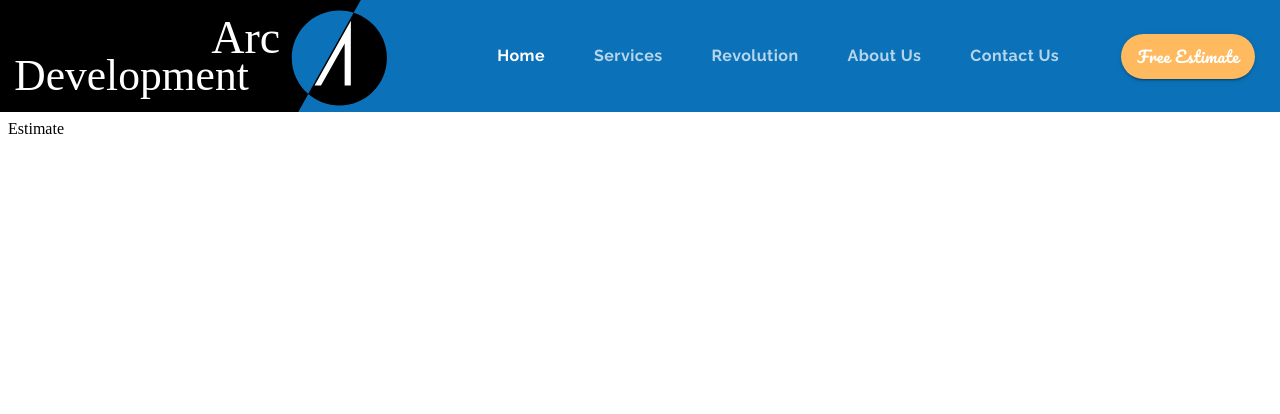
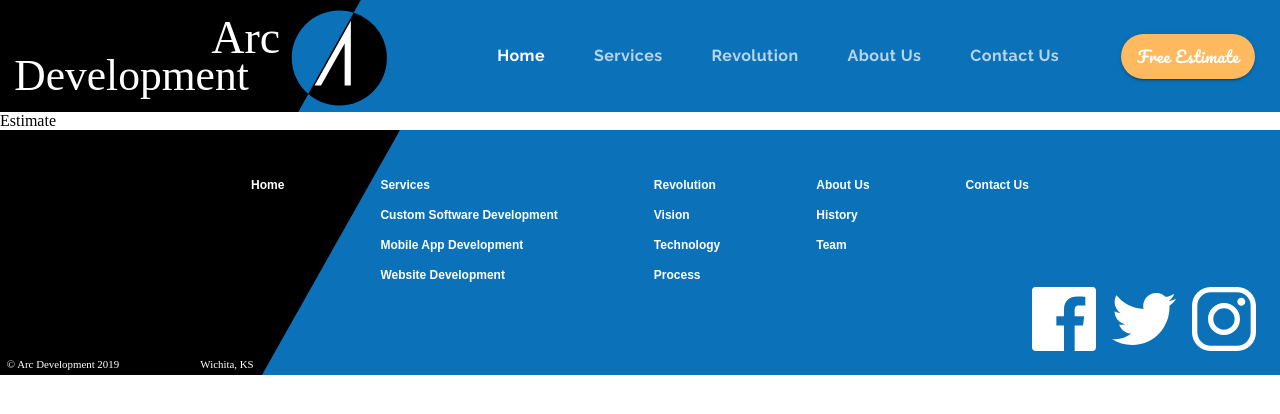
Before and after one commit to hyhong-code/learn-MUI, a React (Create React App) app: page /estimate in a window 1280 px wide. Shown: the top 414 px of the page. Built offline with nearby package versions, Linux system fonts and the light colour scheme.

Commit message:
Add footer, practice Mui Grid

```diff
--- a/public/index.html
+++ b/public/index.html
@@ -9,7 +9,6 @@
       name="description"
       content="Web site created using create-react-app"
     />
-    <link rel="apple-touch-icon" href="%PUBLIC_URL%/logo192.png" />
     <!--
       manifest.json provides metadata used when your web app is installed on a
       user's mobile device or desktop. See https://developers.google.com/web/fundamentals/web-app-manifest/
@@ -29,7 +28,7 @@
     />
     <title>Arc Development</title>
   </head>
-  <body>
+  <body style="margin: 0;">
     <noscript>You need to enable JavaScript to run this app.</noscript>
     <div id="root"></div>
     <!--
--- a/src/components/App.js
+++ b/src/components/App.js
@@ -1,17 +1,30 @@
-import React from "react";
+import React, { useState } from "react";
 import { ThemeProvider } from "@material-ui/styles";
 import { BrowserRouter, Route, Switch } from "react-router-dom";
 
 import Header from "./ui/Header";
+import Footer from "./ui/Footer";
 import Theme from "./ui/Theme";
 
 const App = () => {
+  const [value, setValue] = useState(0);
+  const [selectedIndex, setSelectedIndex] = useState(0);
+
   return (
     <ThemeProvider theme={Theme}>
       <BrowserRouter>
-        <Header />
+        <Header
+          value={value}
+          setValue={setValue}
+          selectedIndex={selectedIndex}
+          setSelectedIndex={setSelectedIndex}
+        />
         <Switch>
-          <Route exact path="/" component={() => <div>Home</div>} />
+          <Route
+            exact
+            path="/"
+            component={() => <div style={{ height: 1500 }}>Home</div>}
+          />
           <Route exact path="/services" component={() => <div>Services</div>} />
           <Route
             exact
@@ -33,6 +46,12 @@
           <Route exact path="/contact" component={() => <div>Contact</div>} />
           <Route exact path="/estimate" component={() => <div>Estimate</div>} />
         </Switch>
+        <Footer
+          value={value}
+          setValue={setValue}
+          selectedIndex={selectedIndex}
+          setSelectedIndex={setSelectedIndex}
+        />
       </BrowserRouter>
     </ThemeProvider>
   );
--- /dev/null
+++ b/src/components/ui/Footer.js
@@ -0,0 +1,249 @@
+import React from "react";
+import { Link } from "react-router-dom";
+import { makeStyles } from "@material-ui/styles";
+
+import Grid from "@material-ui/core/Grid";
+import Hidden from "@material-ui/core/Hidden";
+
+import footerAdornment from "../../assets/Footer Adornment.svg";
+import facebook from "../../assets/facebook.svg";
+import twitter from "../../assets/twitter.svg";
+import instagram from "../../assets/instagram.svg";
+
+const useStyles = makeStyles((theme) => ({
+  footer: {
+    backgroundColor: theme.palette.common.blue,
+    width: "100%",
+    zIndex: 1302,
+    position: "relative",
+  },
+  adornment: {
+    width: "25em",
+    verticalAlign: "bottom",
+    [theme.breakpoints.down("md")]: {
+      width: "21em",
+    },
+    [theme.breakpoints.down("xs")]: {
+      width: "15em",
+    },
+  },
+  mainContainer: {
+    position: "absolute",
+  },
+  link: {
+    color: "#fff",
+    fontFamily: "Arial",
+    fontSize: ".75rem",
+    fontWeight: "bold",
+    textDecoration: "none",
+  },
+  gridItem: {
+    margin: "3em",
+  },
+  icon: {
+    height: "4rem",
+    width: "4rem",
+    [theme.breakpoints.down("xs")]: {
+      height: "2.5rem",
+      width: "2.5rem",
+    },
+  },
+  socialContainer: {
+    position: "Absolute",
+    marginTop: "-6rem",
+    right: "1.5em",
+    [theme.breakpoints.down("xs")]: {
+      right: ".6em",
+    },
+  },
+}));
+
+const Footer = ({ value, setValue, selectedIndex, setSelectedIndex }) => {
+  const classes = useStyles();
+  return (
+    <footer className={classes.footer}>
+      <Hidden mdDown>
+        <Grid container justify="center" className={classes.mainContainer}>
+          <Grid item className={classes.gridItem}>
+            <Grid container direction="column" spacing={2}>
+              <Grid
+                component={Link}
+                to="/"
+                onClick={() => setValue(0)}
+                item
+                className={classes.link}
+              >
+                Home
+              </Grid>
+            </Grid>
+          </Grid>
+          <Grid item className={classes.gridItem}>
+            <Grid container direction="column" spacing={2}>
+              <Grid
+                component={Link}
+                to="/services"
+                onClick={() => {
+                  setValue(1);
+                  setSelectedIndex(0);
+                }}
+                item
+                className={classes.link}
+              >
+                Services
+              </Grid>
+              <Grid
+                component={Link}
+                to="/customsoftware"
+                onClick={() => {
+                  setValue(1);
+                  setSelectedIndex(1);
+                }}
+                item
+                className={classes.link}
+              >
+                Custom Software Development
+              </Grid>
+              <Grid
+                component={Link}
+                to="/mobileapps"
+                onClick={() => {
+                  setValue(1);
+                  setSelectedIndex(2);
+                }}
+                item
+                className={classes.link}
+              >
+                Mobile App Development
+              </Grid>
+              <Grid
+                component={Link}
+                to="/websites"
+                onClick={() => {
+                  setValue(1);
+                  setSelectedIndex(3);
+                }}
+                item
+                className={classes.link}
+              >
+                Website Development
+              </Grid>
+            </Grid>
+          </Grid>
+          <Grid item className={classes.gridItem}>
+            <Grid container direction="column" spacing={2}>
+              <Grid
+                component={Link}
+                to="/revolution"
+                onClick={() => setValue(2)}
+                item
+                className={classes.link}
+              >
+                Revolution
+              </Grid>
+              <Grid
+                component={Link}
+                to="/revolution"
+                onClick={() => setValue(2)}
+                item
+                className={classes.link}
+              >
+                Vision
+              </Grid>
+              <Grid
+                component={Link}
+                to="/revolution"
+                onClick={() => setValue(2)}
+                item
+                className={classes.link}
+              >
+                Technology
+              </Grid>
+              <Grid
+                component={Link}
+                to="/revolution"
+                onClick={() => setValue(2)}
+                item
+                className={classes.link}
+              >
+                Process
+              </Grid>
+            </Grid>
+          </Grid>
+          <Grid item className={classes.gridItem}>
+            <Grid container direction="column" spacing={2}>
+              <Grid
+                component={Link}
+                to="/about"
+                onClick={() => setValue(3)}
+                item
+                className={classes.link}
+              >
+                About Us
+              </Grid>
+              <Grid component={Link} to="/about" item className={classes.link}>
+                History
+              </Grid>
+              <Grid component={Link} to="/about" item className={classes.link}>
+                Team
+              </Grid>
+            </Grid>
+          </Grid>
+          <Grid item className={classes.gridItem}>
+            <Grid container direction="column" spacing={2}>
+              <Grid
+                component={Link}
+                to="/contact"
+                onClick={() => setValue(4)}
+                item
+                className={classes.link}
+              >
+                Contact Us
+              </Grid>
+            </Grid>
+          </Grid>
+        </Grid>
+      </Hidden>
+      <img
+        src={footerAdornment}
+        alt="footer adornment"
+        className={classes.adornment}
+      />
+      <Grid
+        container
+        justify="flex-end"
+        spacing={2}
+        className={classes.socialContainer}
+      >
+        <Grid
+          item
+          component={"a"}
+          href="https://www.facebook.com"
+          rel="noopener noreferrer"
+          target="_blank"
+        >
+          <img className={classes.icon} src={facebook} alt="facebook logo" />
+        </Grid>
+        <Grid
+          item
+          component={"a"}
+          href="https://www.twitter.com"
+          rel="noopener noreferrer"
+          target="_blank"
+        >
+          <img className={classes.icon} src={twitter} alt="twitter logo" />
+        </Grid>
+        <Grid
+          item
+          component={"a"}
+          href="https://www.instagram.com"
+          rel="noopener noreferrer"
+          target="_blank"
+        >
+          <img className={classes.icon} src={instagram} alt="instagram logo" />
+        </Grid>
+      </Grid>
+    </footer>
+  );
+};
+
+export default Footer;
--- a/src/components/ui/Header.js
+++ b/src/components/ui/Header.js
@@ -1,4 +1,9 @@
 import React, { Fragment, useState, useEffect } from "react";
+import { Link } from "react-router-dom";
+import { makeStyles } from "@material-ui/styles";
+import { useTheme } from "@material-ui/styles";
+import useMeidaQuery from "@material-ui/core/useMediaQuery";
+import useScrollTrigger from "@material-ui/core/useScrollTrigger";
 
 import AppBar from "@material-ui/core/Appbar";
 import Toolbar from "@material-ui/core/Toolbar";
@@ -7,17 +12,12 @@
 import Button from "@material-ui/core/Button";
 import Menu from "@material-ui/core/Menu";
 import MenuItem from "@material-ui/core/MenuItem";
-import useMeidaQuery from "@material-ui/core/useMediaQuery";
 import SwipeableDrawer from "@material-ui/core/SwipeableDrawer";
 import IconButton from "@material-ui/core/IconButton";
 import MenuIcon from "@material-ui/icons/Menu";
 import List from "@material-ui/core/List";
 import ListItem from "@material-ui/core/ListItem";
 import ListItemText from "@material-ui/core/ListItemText";
-import { useTheme } from "@material-ui/styles";
-import useScrollTrigger from "@material-ui/core/useScrollTrigger";
-import { makeStyles } from "@material-ui/styles";
-import { Link } from "react-router-dom";
 
 import logo from "../../assets/logo.svg";
 
@@ -138,11 +138,9 @@
   },
 ];
 
-const Header = () => {
-  const [value, setValue] = useState(0);
+const Header = ({ value, setValue, selectedIndex, setSelectedIndex }) => {
   const [anchorEl, setAnchorEl] = useState(null);
   const [openMenu, setOpenMenu] = useState(false);
-  const [selectedIndex, setSelectedIndex] = useState(0);
   const [openDrawer, setOpenDrawer] = useState(false);
   const classes = useStyles();
   const theme = useTheme();
```
